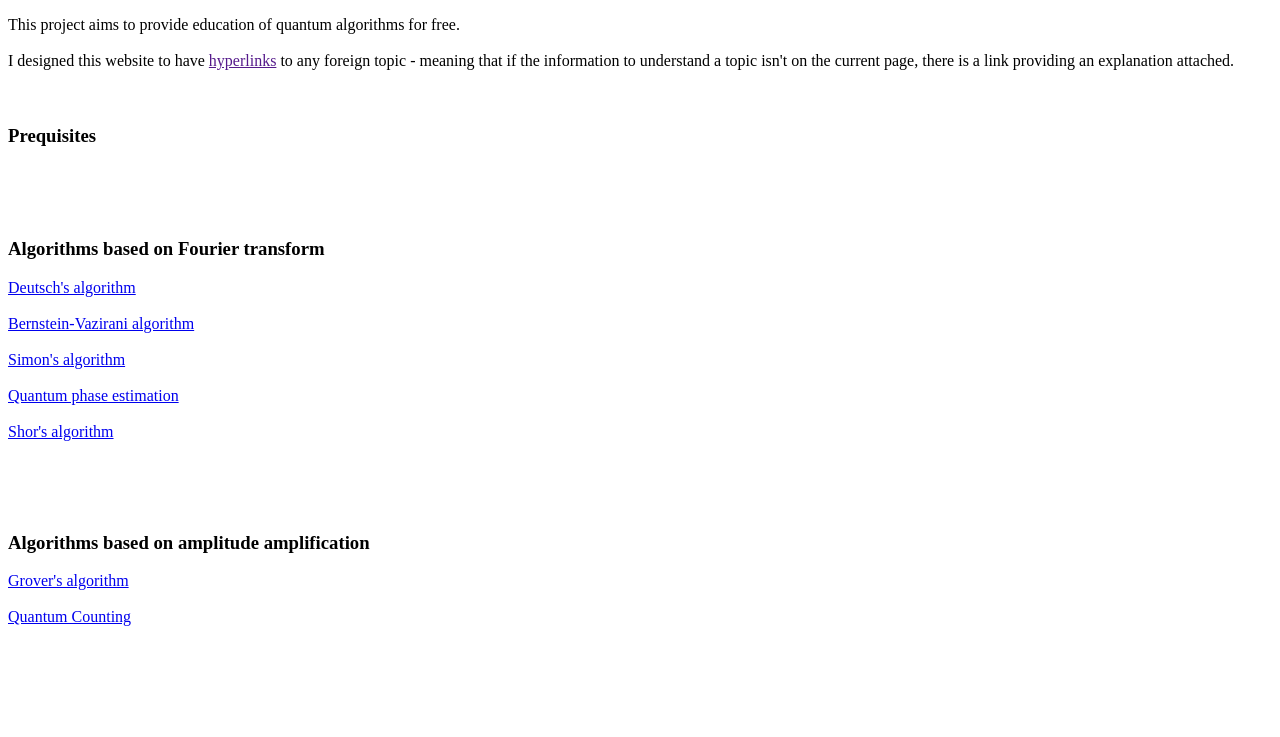
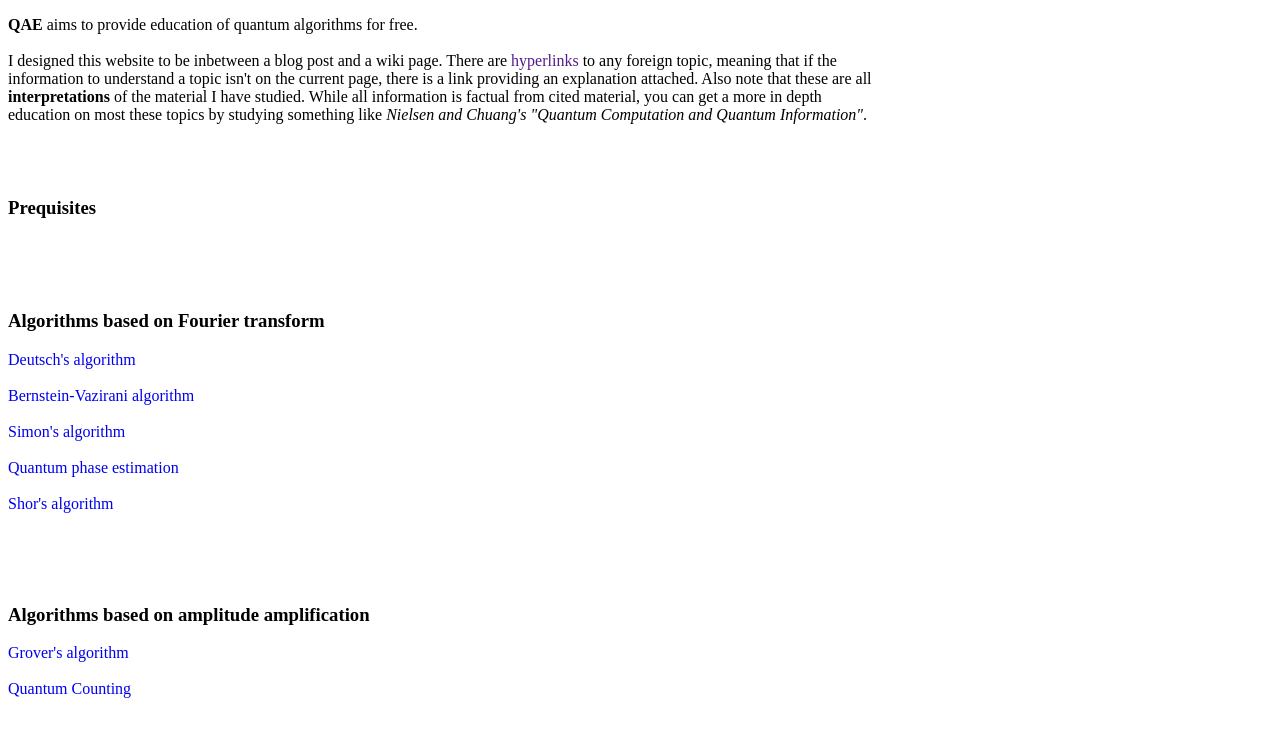
Before and after one commit to abrege11/quantum-algorithm-education, a plain HTML site: page src/pages/index.html in a window 1280 px wide. Shown: the part 37-774 px from the top of the page. Drawn offline with Linux system fonts and the light colour scheme.

Commit message:
edited index

```diff
--- a/src/pages/index.html
+++ b/src/pages/index.html
@@ -11,8 +11,11 @@
     </head>
     <body>
     <h2 id="mainHeader"> Quantum Algorithm Education </h2><span class="mainHeaderName">   Abraham Brege</span>
-    <br><br>This project aims to provide education of quantum algorithms for free.
-    <br><br>I designed this website to have <a href="">hyperlinks</a> to any foreign topic - meaning that if the information to understand a topic isn't on the current page, there is a link providing an explanation attached.
+    <br><br><b>QAE</b> aims to provide education of quantum algorithms for free.
+    <br><br>I designed this website to be inbetween a blog post and a wiki page. There are <a href="">hyperlinks</a> to any foreign topic, meaning that if the <br>
+    information to understand a topic isn't on the current page, there is a link providing an explanation attached. Also note that these are all <br>
+    <b>interpretations</b> of the material I have studied. While all information is factual from cited material, you can get a more in depth <br>
+    education on most these topics by studying something like <i>Nielsen and Chuang's "Quantum Computation and Quantum Information"</i>.<br>
     <br><br><br><h3>Prequisites</h3>
 
     <br><br><br><h3>Algorithms based on Fourier transform</h3>
--- a/src/styles/index.styles.css
+++ b/src/styles/index.styles.css
@@ -6,3 +6,7 @@
     display: inline;
     font-size: 1.5vh;
 }
+
+a {
+    text-decoration: none;
+}
```
